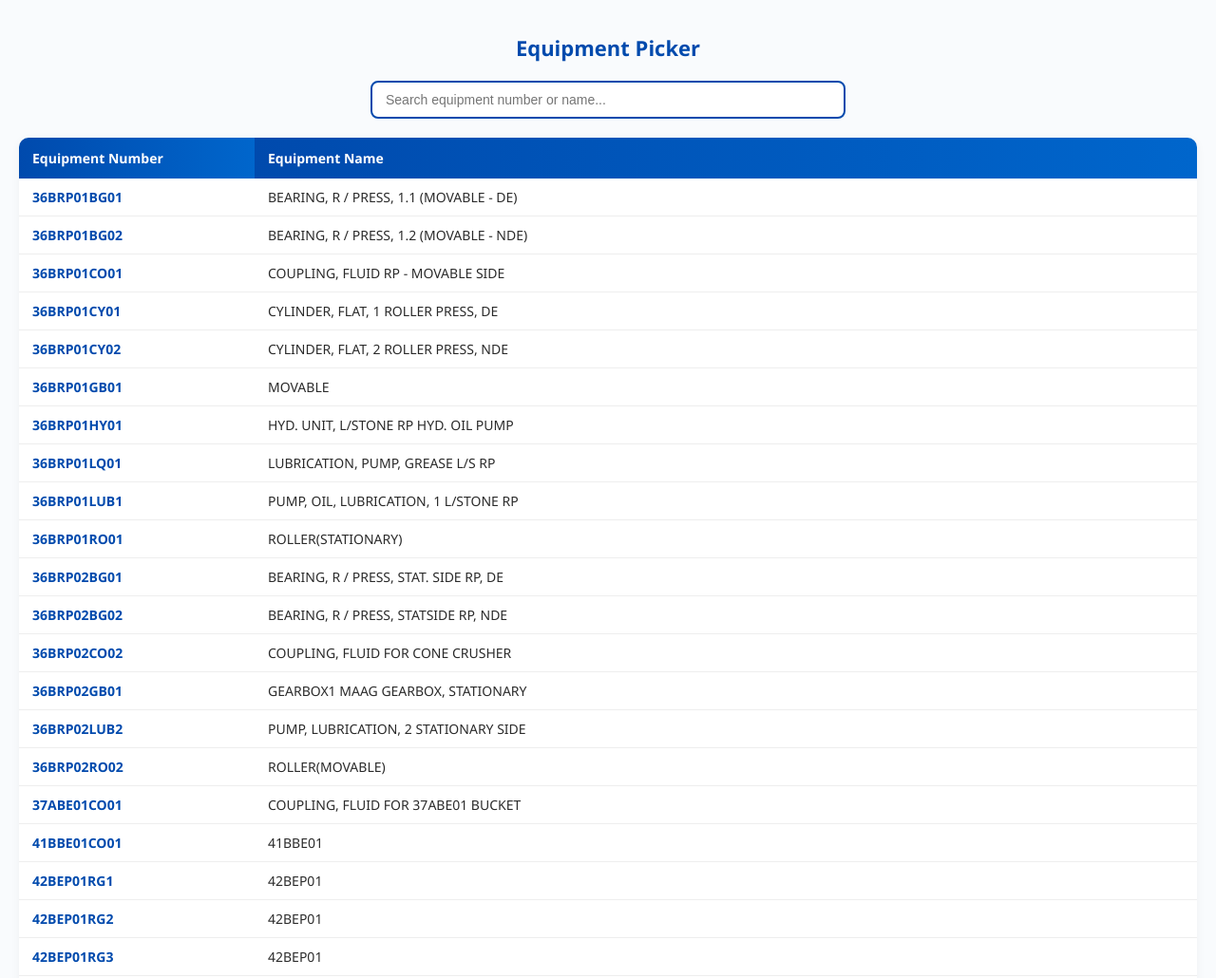
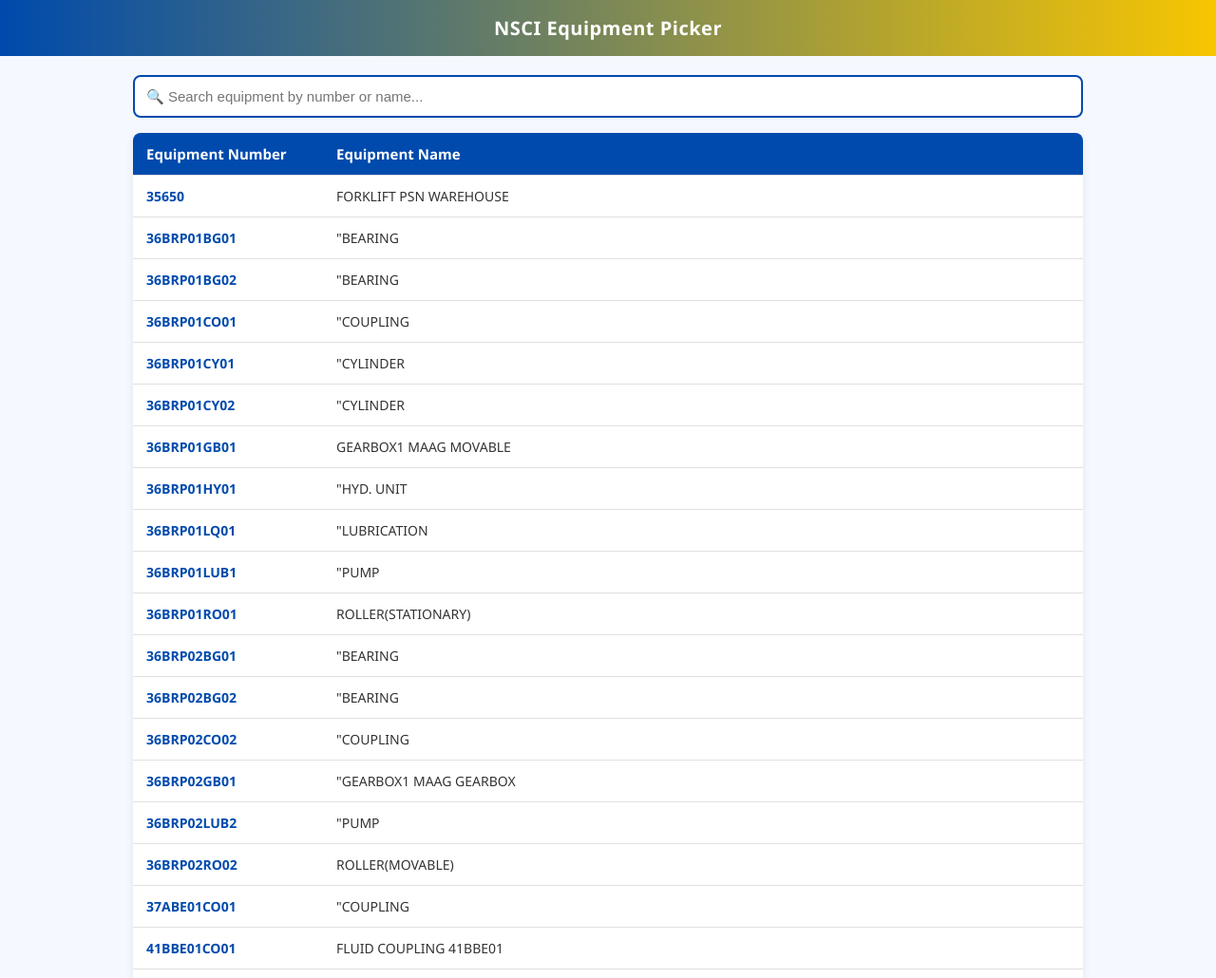
Before and after one commit to Ikmal-Amir/NSCIPs-equipment-picker, a plain HTML site: page index.html in a window 1280 px wide. Shown: the top 1030 px of the page at 95% size. Drawn offline with Linux system fonts and the light colour scheme.

Commit message:
Update index.html

```diff
--- a/index.html
+++ b/index.html
@@ -6,156 +6,109 @@
   <title>Equipment Picker</title>
   <style>
     body {
-      font-family: "Segoe UI", Roboto, Arial, sans-serif;
-      background: #f9fbfd; /* light background */
+      font-family: "Segoe UI", Tahoma, sans-serif;
       margin: 0;
-      padding: 20px;
-      color: #2b2b2b;
+      padding: 0;
+      background: #f5f9ff;
+      color: #333;
     }
 
-    h1 {
+    header {
+      background: linear-gradient(90deg, #004aad, #f7c600);
+      color: white;
       text-align: center;
-      color: #004aad; /* strong blue */
-      margin-bottom: 20px;
-      font-size: 22px;
+      padding: 16px;
+      font-size: 20px;
+      font-weight: bold;
+      letter-spacing: 0.5px;
     }
 
-    .search-container {
-      display: flex;
-      justify-content: center;
-      position: relative;
-      max-width: 500px;
-      margin: 0 auto 20px auto;
-      width: 100%;
+    .container {
+      max-width: 1000px;
+      margin: 20px auto;
+      padding: 0 15px;
     }
 
-    input[type="text"] {
+    #searchBox {
       width: 100%;
-      padding: 10px 40px 10px 14px; /* extra right space for clear button */
+      padding: 12px;
+      font-size: 15px;
       border: 2px solid #004aad;
       border-radius: 8px;
-      font-size: 14px;
+      margin-bottom: 16px;
       outline: none;
-      transition: border 0.2s ease;
-    }
-
-    input[type="text"]:focus {
-      border-color: #f7c600; /* yellow */
-      box-shadow: 0 0 6px rgba(0, 74, 173, 0.2);
-    }
-
-    /* Clear button (default desktop style: grey subtle) */
-    .clear-btn {
-      position: absolute;
-      right: 10px;
-      top: 50%;
-      transform: translateY(-50%);
-      background: #ccc;
-      border: none;
-      border-radius: 50%;
-      width: 22px;
-      height: 22px;
-      font-size: 14px;
-      font-weight: bold;
-      color: white;
-      cursor: pointer;
-      display: none; /* hidden by default */
-      transition: background 0.2s ease;
-    }
-
-    .clear-btn:hover {
-      background: #999;
-    }
-
-    /* On mobile: make it yellow + blue */
-    @media (max-width: 600px) {
-      .clear-btn {
-        background: #f7c600;
-        color: #004aad;
-      }
+      box-sizing: border-box;
     }
 
     table {
       width: 100%;
       border-collapse: collapse;
       background: white;
-      border-radius: 10px;
+      border-radius: 8px;
       overflow: hidden;
-      box-shadow: 0 2px 10px rgba(0,0,0,0.05);
+      box-shadow: 0 2px 8px rgba(0,0,0,0.08);
+    }
+
+    th, td {
+      padding: 12px 14px;
+      text-align: left;
+      font-size: 14px;
+      border-bottom: 1px solid #e0e0e0;
     }
 
     th {
-      background: linear-gradient(90deg, #004aad, #0066cc);
+      background: #004aad;
       color: white;
-      text-align: left;
-      padding: 12px 14px;
-      font-size: 14px;
+      font-size: 15px;
     }
 
-    td {
-      padding: 10px 14px;
-      font-size: 14px;
-      border-bottom: 1px solid #eee;
-      vertical-align: top;
+    tr:hover {
+      background: #f1f7ff;
+      cursor: pointer;
     }
 
     td:nth-child(1) {
       font-weight: bold;
       color: #004aad;
+      width: 20%;
       white-space: nowrap;
-      width: 20%;
     }
 
     td:nth-child(2) {
-      white-space: normal;
-      word-break: break-word;
+      white-space: normal;          /* allow wrapping */
+      word-break: break-word;       /* break long words */
+      overflow-wrap: break-word;    /* ensure wrap works */
       max-width: 600px;
     }
 
-    tr:hover {
-      background: #f0f7ff;
-      cursor: pointer;
-    }
-
     .copied-toast {
-      position: fixed;
-      bottom: 20px;
-      right: 20px;
+      position: absolute;
       background: #004aad;
       color: white;
-      padding: 8px 14px;
+      padding: 6px 12px;
       border-radius: 6px;
       font-size: 13px;
+      pointer-events: none;
       display: none;
-      animation: fadeInOut 2s ease forwards;
-    }
-
-    @keyframes fadeInOut {
-      0% { opacity: 0; transform: translateY(10px); }
-      10% { opacity: 1; transform: translateY(0); }
-      90% { opacity: 1; transform: translateY(0); }
-      100% { opacity: 0; transform: translateY(10px); }
+      white-space: nowrap;
+      z-index: 999;
     }
 
     @media (max-width: 600px) {
       th, td {
-        font-size: 12px;
-        padding: 8px;
+        font-size: 13px;
+        padding: 10px;
       }
-      td:nth-child(2) {
-        max-width: 200px;
+      #searchBox {
+        font-size: 14px;
       }
     }
   </style>
 </head>
 <body>
-  <h1>Equipment Picker</h1>
-
-  <div class="search-container">
-    <input type="text" id="searchBox" placeholder="Search equipment number or name...">
-    <button id="clearBtn" class="clear-btn">×</button>
-  </div>
-
+  <header>NSCI Equipment Picker</header>
+  <div class="container">
+    <input type="text" id="searchBox" placeholder="🔍 Search equipment by number or name...">
     <table id="equipmentTable">
       <thead>
         <tr>
@@ -165,71 +118,57 @@
       </thead>
       <tbody></tbody>
     </table>
+  </div>
 
   <div id="toast" class="copied-toast">Copied!</div>
 
   <script>
+    const csvUrl = "https://raw.githubusercontent.com/Ikmal-Amir/NSCIPs-equipment-picker/refs/heads/main/equipment.csv"; // replace with raw GitHub CSV link
+
     async function loadCSV() {
-      const response = await fetch("https://raw.githubusercontent.com/Ikmal-Amir/NSCIPs-equipment-picker/refs/heads/main/equipment.csv");
-      const data = await response.text();
-      const rows = data.trim().split("\n").map(line => {
-        const match = line.match(/(".*?"|[^",\s]+)(?=\s*,|\s*$)/g);
-        return match ? match.map(cell => cell.replace(/^"|"$/g, "")) : [];
-      });
-      return rows;
-    }
-
-    function showToast() {
-      const toast = document.getElementById("toast");
-      toast.style.display = "block";
-      setTimeout(() => { toast.style.display = "none"; }, 2000);
-    }
-
-    function filterTable(rows, query) {
-      query = query.toLowerCase();
-      return rows.filter(row => row[0].toLowerCase().includes(query) || row[1].toLowerCase().includes(query));
-    }
-
-    function renderTable(rows) {
-      const tbody = document.querySelector("#equipmentTable tbody");
-      tbody.innerHTML = "";
-      rows.forEach(row => {
-        if (row.length >= 2) {
-          const tr = document.createElement("tr");
-          tr.innerHTML = `<td>${row[0]}</td><td>${row[1]}</td>`;
-          tr.addEventListener("click", () => {
-            navigator.clipboard.writeText(row[0]);
-            showToast();
-          });
-          tbody.appendChild(tr);
-        }
+      const response = await fetch(csvUrl);
+      const text = await response.text();
+      return text.trim().split("\n").map(line => {
+        const match = line.match(/^"?(.*?)"?,"?(.*?)"?$/);
+        return match ? [match[1], match[2]] : line.split(",");
       });
     }
 
-    async function init() {
-      const rows = await loadCSV();
-      const dataRows = rows.slice(1); // skip header
-      renderTable(dataRows);
+    function renderTable(data) {
+      const tbody = document.querySelector("#equipmentTable tbody");
+      tbody.innerHTML = "";
+      data.forEach(row => {
+        if (!row[0] || !row[1]) return;
+        const tr = document.createElement("tr");
+        tr.innerHTML = `<td>${row[0]}</td><td>${row[1]}</td>`;
+        tr.addEventListener("click", (e) => {
+          navigator.clipboard.writeText(row[0]);
+          showToast(e.pageX, e.pageY);
+        });
+        tbody.appendChild(tr);
+      });
+    }
 
-      const searchBox = document.getElementById("searchBox");
-      const clearBtn = document.getElementById("clearBtn");
+    function showToast(x, y) {
+      const toast = document.getElementById("toast");
+      toast.style.left = x + "px";
+      toast.style.top = (y - 30) + "px";
+      toast.style.display = "block";
+      setTimeout(() => { toast.style.display = "none"; }, 1500);
+    }
 
-      searchBox.addEventListener("input", function() {
-        const query = this.value;
-        clearBtn.style.display = query.length > 0 ? "block" : "none";
-        const filtered = filterTable(dataRows, query);
+    document.getElementById("searchBox").addEventListener("input", async (e) => {
+      const query = e.target.value.toLowerCase();
+      const filtered = window.allData.filter(row =>
+        row[0].toLowerCase().includes(query) || row[1].toLowerCase().includes(query)
+      );
       renderTable(filtered);
     });
 
-      clearBtn.addEventListener("click", function() {
-        searchBox.value = "";
-        this.style.display = "none";
-        renderTable(dataRows);
-        searchBox.focus();
-      });
-    }
-
-    init();
+    (async () => {
+      window.allData = await loadCSV();
+      renderTable(window.allData);
+    })();
   </script>
 </body>
 </html>
```
Lines whose indentation alone changed are shown as unchanged.
